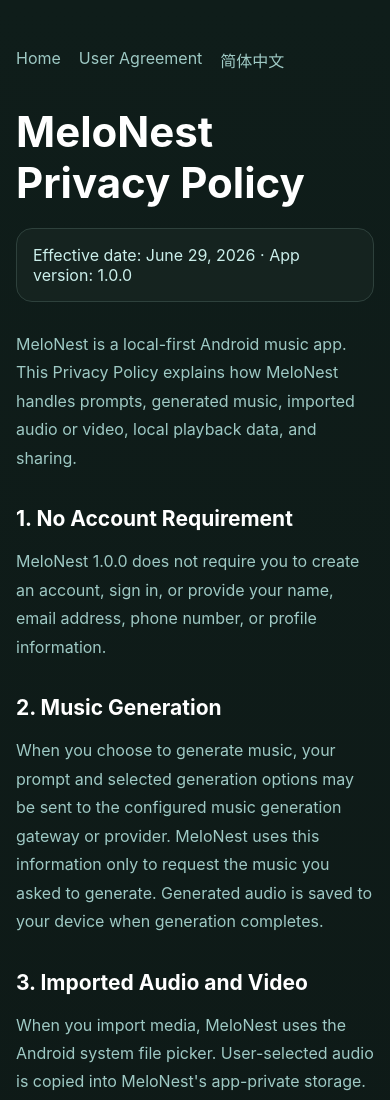
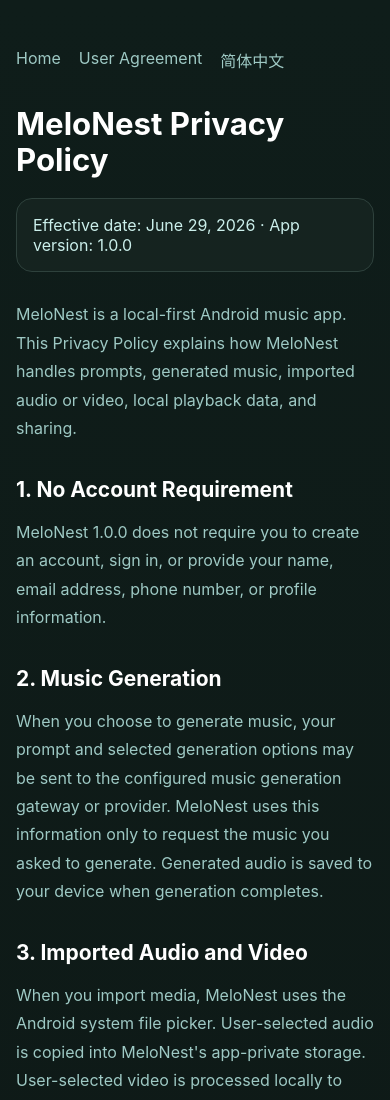
Before and after one commit to Magic-Xu/MeloNestLegal, a plain HTML site: page en/privacy-policy.html in a window 390 px wide. Shown: the top 1100 px of the page. Drawn offline with Linux system fonts and the light colour scheme.

Commit message:
Improve mobile legal page readability

```diff
--- a/en/privacy-policy.html
+++ b/en/privacy-policy.html
@@ -7,14 +7,14 @@
   <style>
     :root { color-scheme: dark; --bg: #0d1513; --panel: #172521; --line: #2e413c; --text: #fff; --muted: #9ec9c4; --soft: #cbefeb; font-family: Inter, ui-sans-serif, system-ui, -apple-system, BlinkMacSystemFont, "Segoe UI", sans-serif; }
     * { box-sizing: border-box; }
-    body { margin: 0; min-height: 100vh; color: var(--text); background: linear-gradient(180deg, #0f1d1a 0%, var(--bg) 100%); }
+    body { margin: 0; min-height: 100vh; color: var(--text); background: linear-gradient(180deg, #0f1d1a 0%, var(--bg) 100%); -webkit-text-size-adjust: 100%; }
     main { width: min(860px, calc(100% - 32px)); margin: 0 auto; padding: 48px 0 72px; }
     a { color: var(--soft); }
     nav { display: flex; gap: 18px; flex-wrap: wrap; margin-bottom: 34px; }
     nav a { color: var(--muted); text-decoration: none; }
-    h1 { margin: 0 0 10px; font-size: 42px; letter-spacing: 0; }
+    h1 { margin: 0 0 10px; font-size: clamp(31px, 8vw, 42px); line-height: 1.16; letter-spacing: 0; overflow-wrap: anywhere; }
     h2 { margin: 34px 0 10px; font-size: 21px; }
-    p { color: var(--muted); line-height: 1.78; }
+    p { color: var(--muted); line-height: 1.78; font-size: 16px; }
     .meta { margin: 20px 0 28px; padding: 16px; border-radius: 16px; border: 1px solid var(--line); background: rgba(23, 37, 33, .82); color: var(--soft); }
     footer { margin-top: 44px; padding-top: 20px; border-top: 1px solid var(--line); color: var(--muted); font-size: 13px; }
   </style>
```
Also changed, not shown: en/user-agreement.html (+3 -3 lines), privacy-policy.html (+3 -3 lines), user-agreement.html (+3 -3 lines), zh-CN/privacy-policy.html (+3 -3 lines), zh-CN/user-agreement.html (+3 -3 lines).
